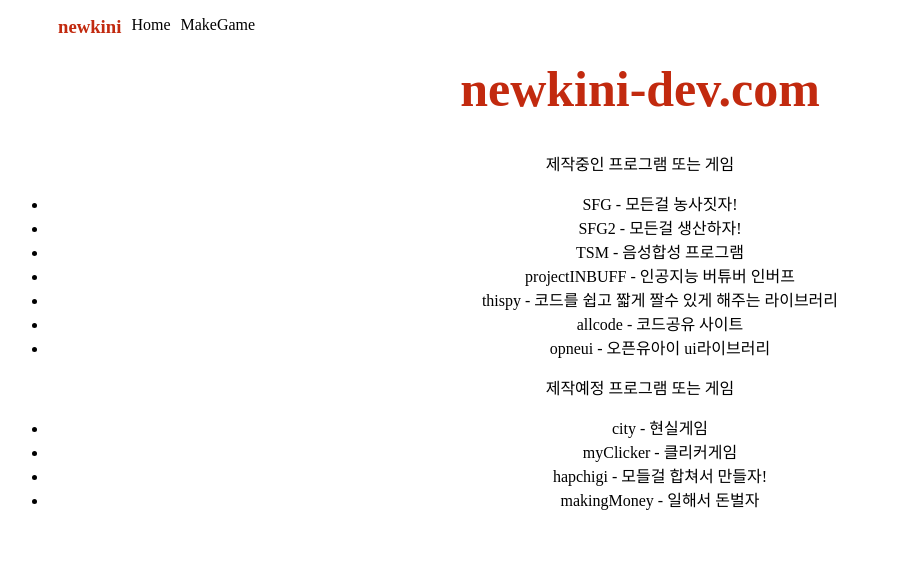
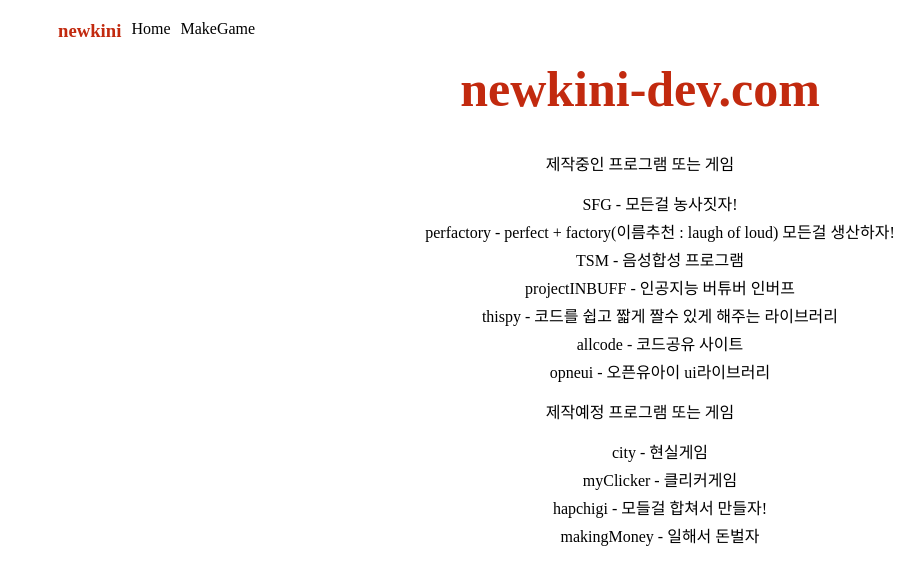
Before and after one commit to newkincode/site, a SvelteKit app: page /makegame in a window 1280 px wide. Shown: the top 584 px of the page, without its empty margins (0-924 px from the left). Built offline with nearby package versions, Linux system fonts and the light colour scheme; a web font is replaced by a local one.

Commit message:
no message

```diff
--- a/src/routes/makegame/+page.svelte
+++ b/src/routes/makegame/+page.svelte
@@ -8,10 +8,11 @@
 </head>
 
 <h1>newkini-dev.com</h1>
-<p>제작중인 프로그램 또는 게임</p>
+<div id="ul">
+    <p>제작중인 프로그램 또는 게임</p>
 <ul>
     <li><a href="/sfg">SFG - 모든걸 농사짓자!</a></li>
-    <li><a href="/sfg2">SFG2 - 모든걸 생산하자!</a></li>
+    <li><a href="/perfactory">perfactory - perfect + factory(이름추천 : laugh of loud) 모든걸 생산하자!</a></li>
     <li><a href="https://github.com/newkincode/TtsSongMaker">TSM - 음성합성 프로그램</a></li>
     <li><a href="https://github.com/newkincode/inbuff">projectINBUFF - 인공지능 버튜버 인버프</a></li>
     <li><a href="https://github.com/newkincode/thispy">thispy - 코드를 쉽고 짧게 짤수 있게 해주는 라이브러리</a></li>
@@ -26,3 +27,5 @@
     <li><p>makingMoney - 일해서 돈벌자</p></li>
 
 </ul>
+
+</div>
--- a/src/routes/sfg2/+page.svelte
+++ b/src/routes/perfactory/+page.svelte
@@ -5,5 +5,5 @@
 <meta content="https://newkini-dev.com/sfg2" property="og:url" />
 <meta content="#c22a0f" data-react-helmet="true" name="theme-color" />
 </head>
-<h1>Simple Factory Game 다운로드!</h1>
-<a class="btn btn-light" href="https://github.com/newkincode/simple_factory_game"><button>깃허브</button></a><br>
+<h1>perfactory 다운로드!</h1>
+<a class="btn btn-light" href="https://github.com/newkincode/perfactory"><button>깃허브</button></a><br>
--- a/src/routes/styles.css
+++ b/src/routes/styles.css
@@ -57,3 +57,7 @@ ul{
     background-color: #c22a0f;
     color: white;
 }
+li{
+    list-style: none;
+    margin: 4px 0;
+}
```
